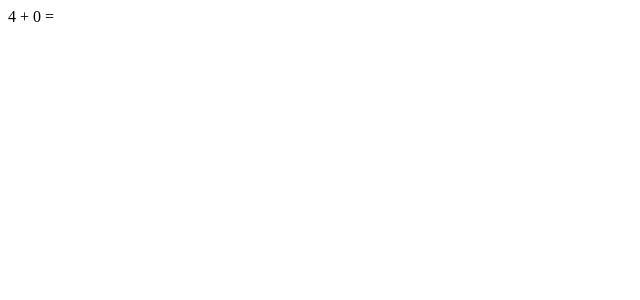
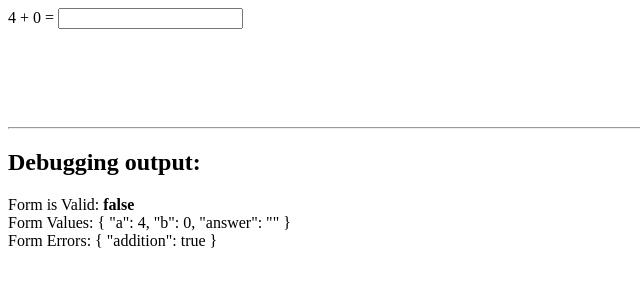
Before and after one commit to TomaszPietrzykowski/rx-forms, an Angular app: page / in a window 1280 px wide. Shown: the top 300 px of the page, without its empty margins (0-640 px from the left). Built offline with nearby package versions, Linux system fonts and the light colour scheme.

Commit message:
custom validator added

```diff
--- a/src/app/equation/equation.component.html
+++ b/src/app/equation/equation.component.html
@@ -1,4 +1,17 @@
 <form [formGroup]="mathForm">
   <!-- instead of referencing mathForm.value.a use getter on the class -->
   {{ a }} + {{ b }} =
+  <input formControlName="answer" />
 </form>
+<br />
+<br />
+<br />
+<br />
+<br />
+<hr />
+<h2>Debugging output:</h2>
+<div>
+  Form is Valid: <b>{{ mathForm.valid }}</b>
+</div>
+<div>Form Values: {{ mathForm.value | json }}</div>
+<div>Form Errors: {{ mathForm.errors | json }}</div>
--- a/src/app/equation/equation.component.ts
+++ b/src/app/equation/equation.component.ts
@@ -1,5 +1,6 @@
 import { Component } from '@angular/core';
 import { FormGroup, FormControl } from '@angular/forms';
+import { MathValidators } from '../math-validators';
 
 @Component({
   selector: 'app-equation',
@@ -7,11 +8,14 @@ import { FormGroup, FormControl } from '@angular/forms';
   styleUrls: ['./equation.component.scss'],
 })
 export class EquationComponent {
-  mathForm = new FormGroup({
-    a: new FormControl(this.randomNumber()),
-    b: new FormControl(this.randomNumber()),
-    answer: new FormControl(''),
-  });
+  mathForm = new FormGroup(
+    {
+      a: new FormControl(this.randomNumber()),
+      b: new FormControl(this.randomNumber()),
+      answer: new FormControl(''),
+    },
+    [MathValidators.add]
+  );
 
   randomNumber() {
     return Math.floor(Math.random() * 10);
--- /dev/null
+++ b/src/app/math-validators.ts
@@ -0,0 +1,14 @@
+import { AbstractControl } from '@angular/forms';
+
+export class MathValidators {
+  // declare methods as static to make them accessible on the class
+  // without initializing an instance
+  // static will use onlly values provided, no access to class properies
+  static add(form: AbstractControl) {
+    const { a, b, answer } = form.value;
+    if (a + b === parseInt(answer)) {
+      return null;
+    }
+    return { addition: true };
+  }
+}
```
Also changed, not shown: 1 other file (tests, documents, lock files or other folders).
